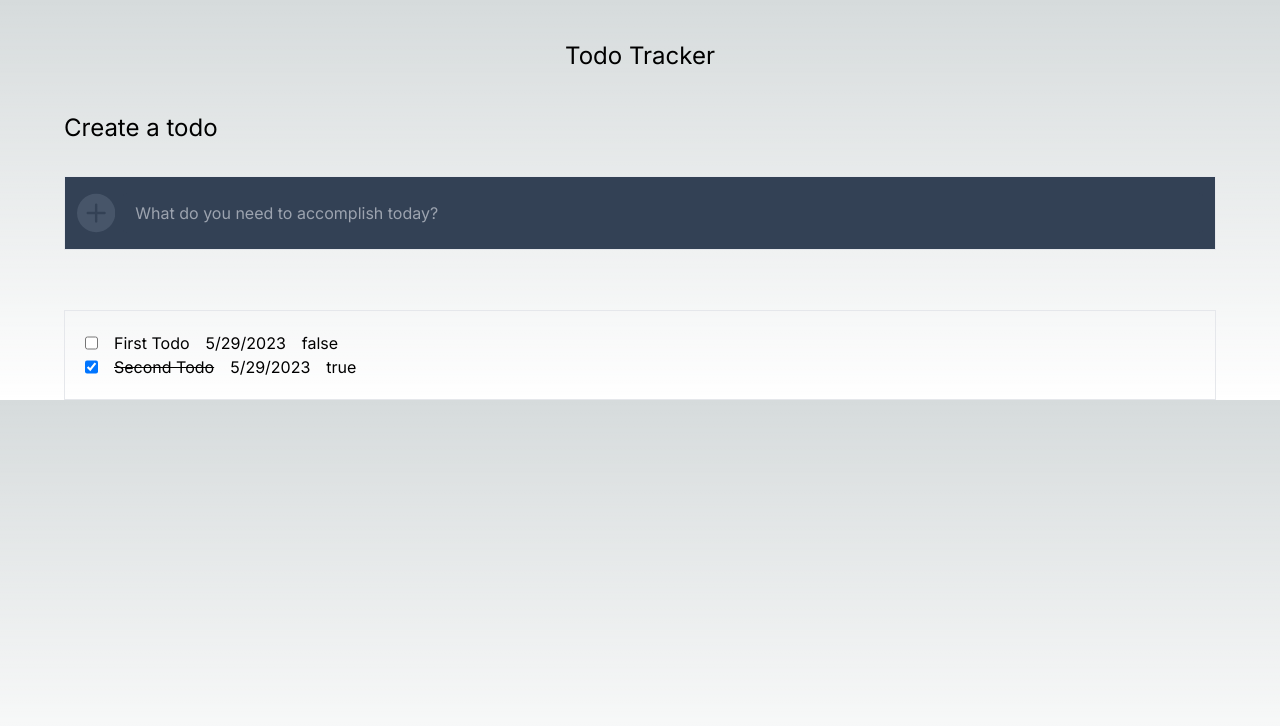
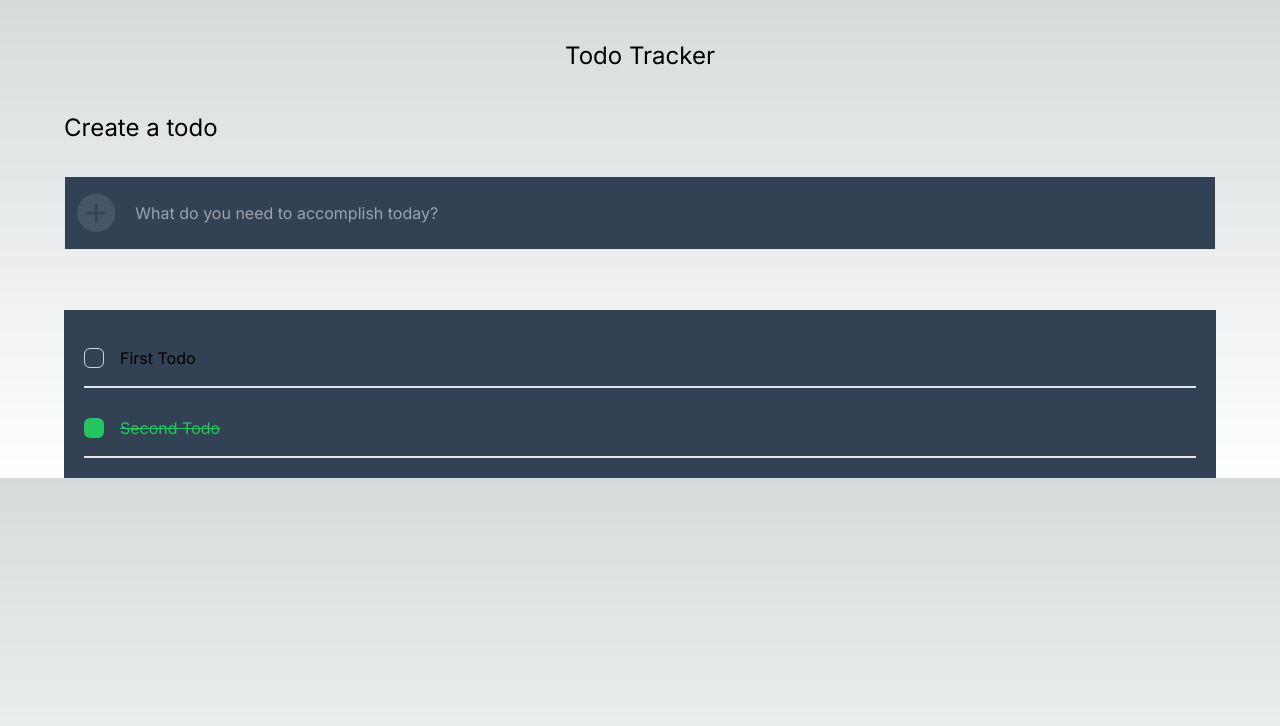
Before and after one commit to Albatraoz12/Todo-app, a Next.js app: page / in a window 1280 px wide. Shown: the top 726 px of the page. Built offline with nearby package versions, Linux system fonts and the light colour scheme.

Commit message:
fix styling and accacibility

```diff
--- a/components/ShowAllTodos.tsx
+++ b/components/ShowAllTodos.tsx
@@ -12,24 +12,35 @@ const ShowAllTodos = ({ todos }: any) => {
   };
 
   return (
-    <div className='border w-[90%] flex flex-col p-5 mx-auto'>
+    <div>
+      <fieldset className='flex flex-col p-5 mx-auto gap-3 w-[90%] bg-slate-700'>
+        <legend className='hidden'>All your todos!</legend>
         {todoList &&
           todoList.map((todo: Todo, index: number) => (
-          <div key={index} className='flex gap-4'>
+            <div
+              key={index}
+              className='flex items-center gap-4 border-b-2 py-4'
+            >
               <input
                 type='checkbox'
-              name='completed'
-              id={`completed-${index}`}
+                name='todo'
+                id={`todo-${index}`}
+                className='h-5 w-5 appearance-none border border-gray-300 rounded-md checked:bg-green-500 checked:border-transparent focus:outline-none'
                 onChange={() => handleToggleCompleted(index)}
                 checked={todo.isCompleted}
               />
-            <p className={todo.isCompleted ? 'line-through' : ''}>
+
+              <label
+                htmlFor={`todo-${index}`}
+                className={
+                  todo.isCompleted ? 'line-through text-green-500' : ''
+                }
+              >
                 {todo.title}
-            </p>
-            <p>{todo.createdAt}</p>
-            <p>{todo.isCompleted.toString()}</p>
+              </label>
             </div>
           ))}
+      </fieldset>
     </div>
   );
 };
```
Lines whose indentation alone changed are shown as unchanged.
